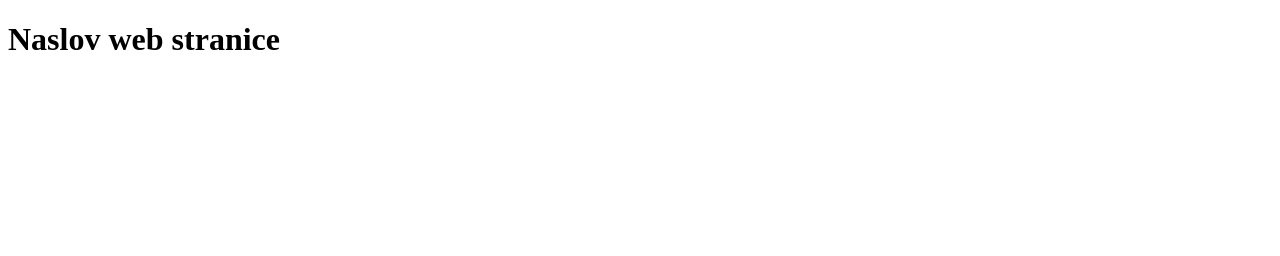
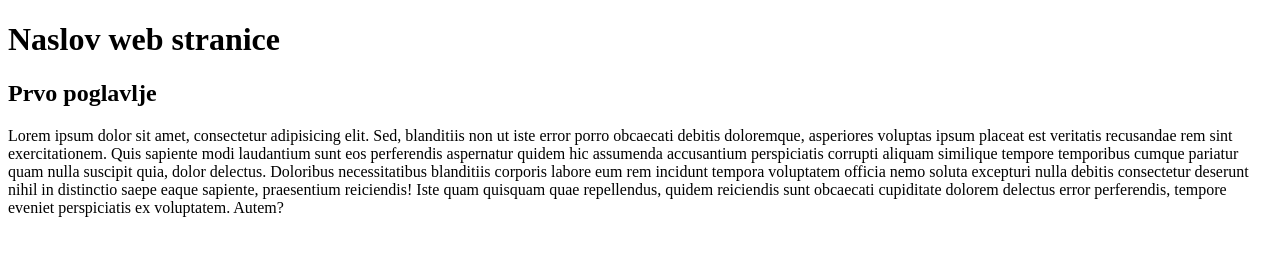
Before and after one commit to phidrho/algebra.vjezba.git3, a plain HTML site: page index.html in a window 1280 px wide. Drawn offline with Linux system fonts and the light colour scheme.

```diff
--- a/index.html
+++ b/index.html
@@ -7,5 +7,8 @@
     </head>
     <body>
         <h1>Naslov web stranice</h1>
+
+        <h2>Prvo poglavlje</h2>
+        <p>Lorem ipsum dolor sit amet, consectetur adipisicing elit. Sed, blanditiis non ut iste error porro obcaecati debitis doloremque, asperiores voluptas ipsum placeat est veritatis recusandae rem sint exercitationem. Quis sapiente modi laudantium sunt eos perferendis aspernatur quidem hic assumenda accusantium perspiciatis corrupti aliquam similique tempore temporibus cumque pariatur quam nulla suscipit quia, dolor delectus. Doloribus necessitatibus blanditiis corporis labore eum rem incidunt tempora voluptatem officia nemo soluta excepturi nulla debitis consectetur deserunt nihil in distinctio saepe eaque sapiente, praesentium reiciendis! Iste quam quisquam quae repellendus, quidem reiciendis sunt obcaecati cupiditate dolorem delectus error perferendis, tempore eveniet perspiciatis ex voluptatem. Autem?</p>
     </body>
 </html>
```
Also changed, not shown: podmapa/test.html (added).
